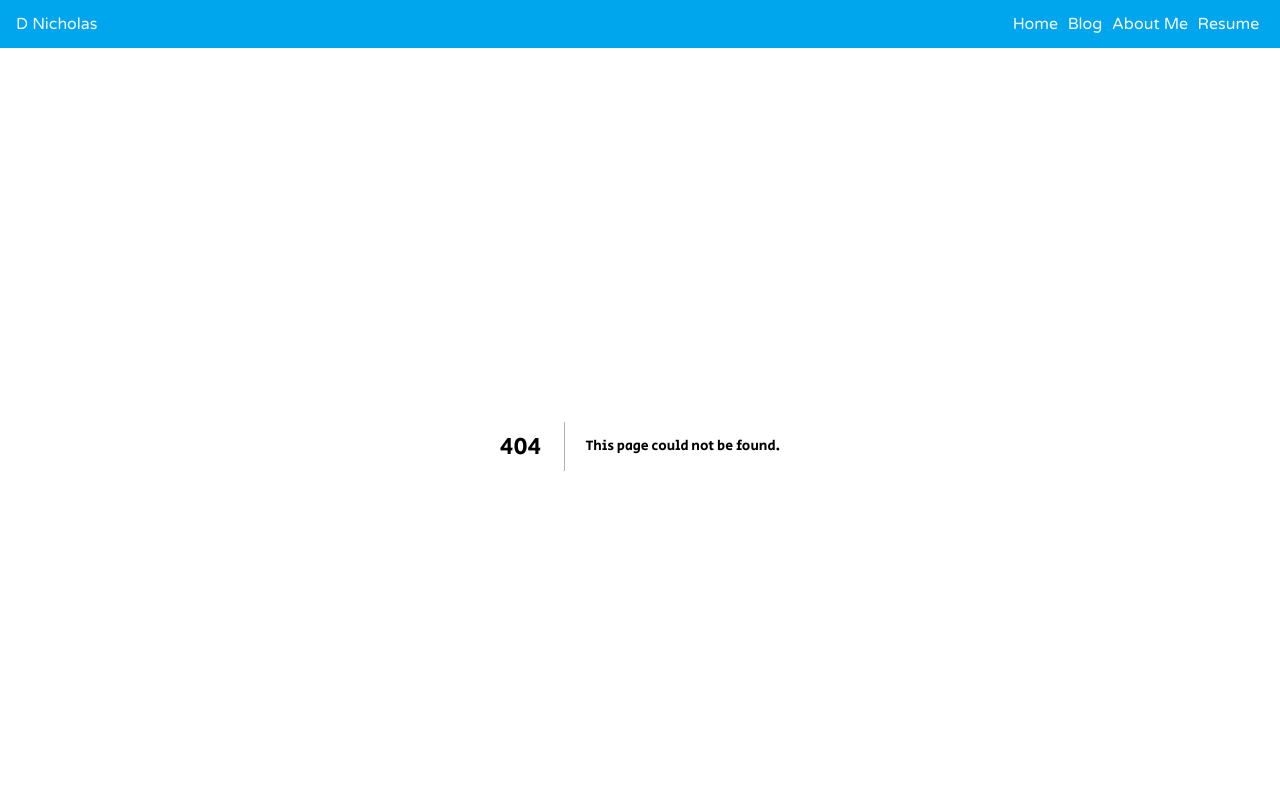
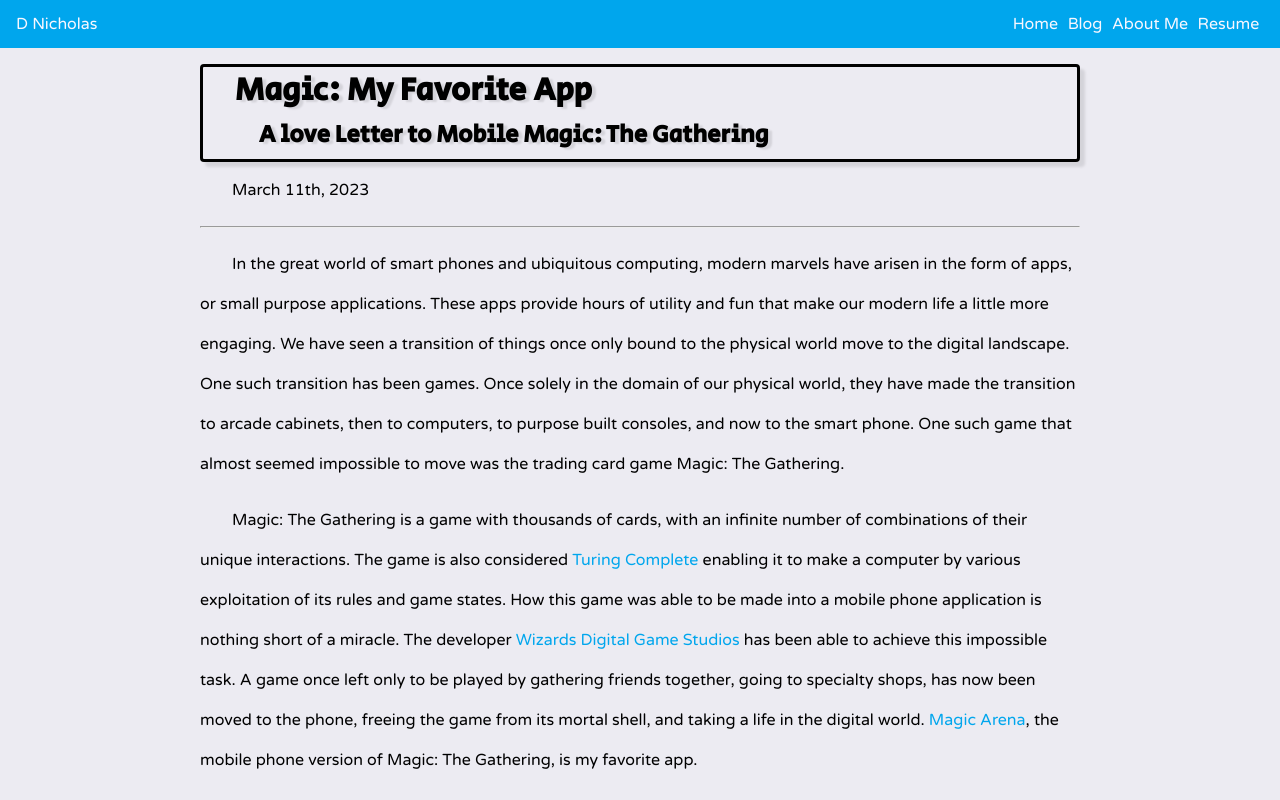
Before and after one commit to dead-alchemy/personal-site, a Next.js app: page /blog/magic_my_favorite_app in a window 1280 px wide. Before the commit this address had no page. Built offline with nearby package versions, Linux system fonts and the light colour scheme.

Commit message:
new blog template and post.

```diff
--- /dev/null
+++ b/components/BlogTemplate.jsx
@@ -0,0 +1,20 @@
+import BlogTitle from "./BlogTitle";
+import styles from "../styles/blog.module.scss";
+
+const BlogTemplate = (props) => {
+	return (
+		<article className={styles["article"]}>
+			{props.title && (
+				<BlogTitle
+					title={props.title.title}
+					subHeading={props.title.subHeading}
+					dateTime={props.title.dateTime}
+					humanDate={props.title.humanDate}
+				/>
+			)}
+			{props.children}
+		</article>
+	);
+};
+
+export default BlogTemplate;
--- a/components/BlogTitle.module.scss
+++ b/components/BlogTitle.module.scss
@@ -6,8 +6,11 @@
 	border-radius: 0.25rem;
 	text-shadow: 4px 2px 2px rgba(0, 0, 0, 0.1);
 	box-shadow: 5px 5px 3px rgba(0, 0, 0, 0.1);
+	h1 {
+		margin-bottom: 0;
+	}
 	h2 {
 		padding-bottom: 0;
-		padding-left: 1rem;
+		padding-left: 1.5rem;
 	}
 }
--- /dev/null
+++ b/components/index.js
@@ -0,0 +1,4 @@
+export {default as BlogTitle} from "./BlogTitle";
+export {default as BlogTemplate} from "./BlogTemplate";
+export {default as Code} from "./Code";
+export {default as Nav} from "./Nav";
--- a/pages/blog/index.jsx
+++ b/pages/blog/index.jsx
@@ -4,6 +4,12 @@
 
 const Home = () => {
 	const entries = [
+		{
+			date: "3/11/2023",
+			display: "Magic: My Favorite App",
+			description: "An Essay I wrote about my favorite app Magic: Arena",
+			url: "magic_my_favorite_app",
+		},
 		{
 			date: "1/31/2023",
 			display: "How to Build a Twitter Bot",
--- /dev/null
+++ b/pages/blog/magic_my_favorite_app.jsx
@@ -0,0 +1,96 @@
+import {BlogTemplate} from "../../components";
+
+const MagicIsAweseom = () => {
+	return (
+		<BlogTemplate
+			title={{
+				title: "Magic: My Favorite App",
+				subHeading: "A love Letter to Mobile Magic: The Gathering",
+				dateTime: "2023-03-11",
+				humanDate: "March 11th, 2023",
+			}}
+		>
+			<p>
+				In the great world of smart phones and ubiquitous computing,
+				modern marvels have arisen in the form of apps, or small purpose
+				applications. These apps provide hours of utility and fun that
+				make our modern life a little more engaging. We have seen a
+				transition of things once only bound to the physical world move
+				to the digital landscape. One such transition has been games.
+				Once solely in the domain of our physical world, they have made
+				the transition to arcade cabinets, then to computers, to purpose
+				built consoles, and now to the smart phone. One such game that
+				almost seemed impossible to move was the trading card game
+				Magic: The Gathering.
+			</p>
+			<p>
+				Magic: The Gathering is a game with thousands of cards, with an
+				infinite number of combinations of their unique interactions.
+				The game is also considered{" "}
+				<a href="https://arxiv.org/abs/1904.09828">Turing Complete</a>{" "}
+				enabling it to make a computer by various exploitation of its
+				rules and game states. How this game was able to be made into a
+				mobile phone application is nothing short of a miracle. The
+				developer{" "}
+				<a href="https://company.wizards.com/en">
+					Wizards Digital Game Studios
+				</a>{" "}
+				has been able to achieve this impossible task. A game once left
+				only to be played by gathering friends together, going to
+				specialty shops, has now been moved to the phone, freeing the
+				game from its mortal shell, and taking a life in the digital
+				world.{" "}
+				<a href="https://magic.wizards.com/en/mtgarena">Magic Arena</a>,
+				the mobile phone version of Magic: The Gathering, is my favorite
+				app.
+			</p>
+			<p>
+				One of the things that makes me wonder is how this mobile phone
+				game can take such different interactions between various cards
+				and resolve them quickly and accurately. The cards and
+				interactions do not just simply battle each other, but can
+				create new cards, negate others, change the rules of the game,
+				or even the win conditions. This small app can account for all
+				these interactions, make fair and accurate rulings, and do it
+				quickly. To me it is amazing how developers were able to take
+				such a complicated game and make it small enough to be available
+				in a smart phone.
+			</p>
+			<p>
+				The marvel of the smart phone is that it brings ubiquitous
+				computing to the whole world. This computing allows us to do
+				tasks that were once reserved for a proper terminal. With the
+				app Magic: Arena you can play a game of magic quickly and
+				without hassle. In the physical form of the game, set up can be
+				quite cumbersome as individuals will need to shuffle their deck
+				of cards, cut them, draw their starting hands. If they do not
+				like their starting hands, they can mulligan which then starts
+				the shuffling over again. Then space needs to be allocated to
+				play the game. With the app Magic: Arena, this process can take
+				under 10 seconds to play a game instead of several minutes, and
+				without the hassle of freeing up space. Also, games can be
+				played more quickly as time consuming actions like reshuffling
+				decks during a game are automated through the app. It is
+				incredible how quickly a game can be played without having to
+				deal with physical cards. The speed and comfort of playing a
+				game using the app is amazing.
+			</p>
+			<p>
+				What makes this app good is how it’s able to liberate access to
+				this game. Once reserved to just card shops and a high barrier
+				of entry due to its cost, now is free to play for those who are
+				interested. The internet has liberated information and brought
+				the world closer. The app Magic: Arena has been able to bring
+				the game to everyone using the principles that an open and free
+				internet provides. What makes this app good is its ability to
+				bring joy to those who love the game. It may make mistakes due
+				to errors with coding or have some limitations as it cannot make
+				an infinite amount of tokens as can be done in the physical
+				game. However, despite these limitations, anyone can enjoy
+				Magic: The Gathering.
+			</p>
+		</BlogTemplate>
+	);
+};
+
+export default MagicIsAweseom;
--- a/styles/blog.module.scss
+++ b/styles/blog.module.scss
@@ -24,6 +24,15 @@
 	p {
 		text-indent: 2rem;
 		line-height: 2.5rem;
+
+		a {
+			color: $color-3-2;
+
+			&:hover {
+				color: $color-1-2;
+				text-decoration: underline;
+			}
+		}
 	}
 
 	time {
```
Also changed, not shown: components/BlogTemplate.module.scss (added).
